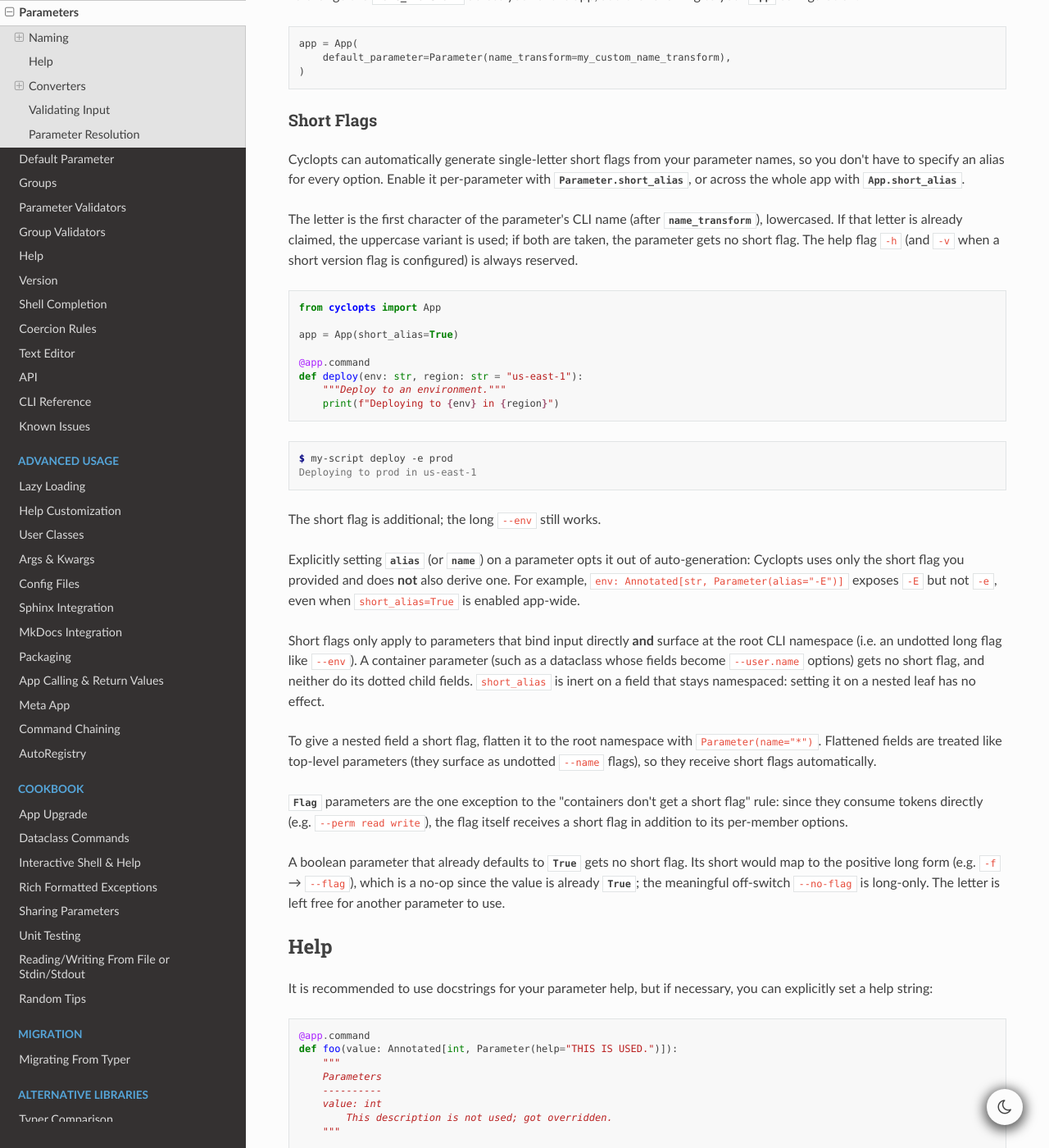
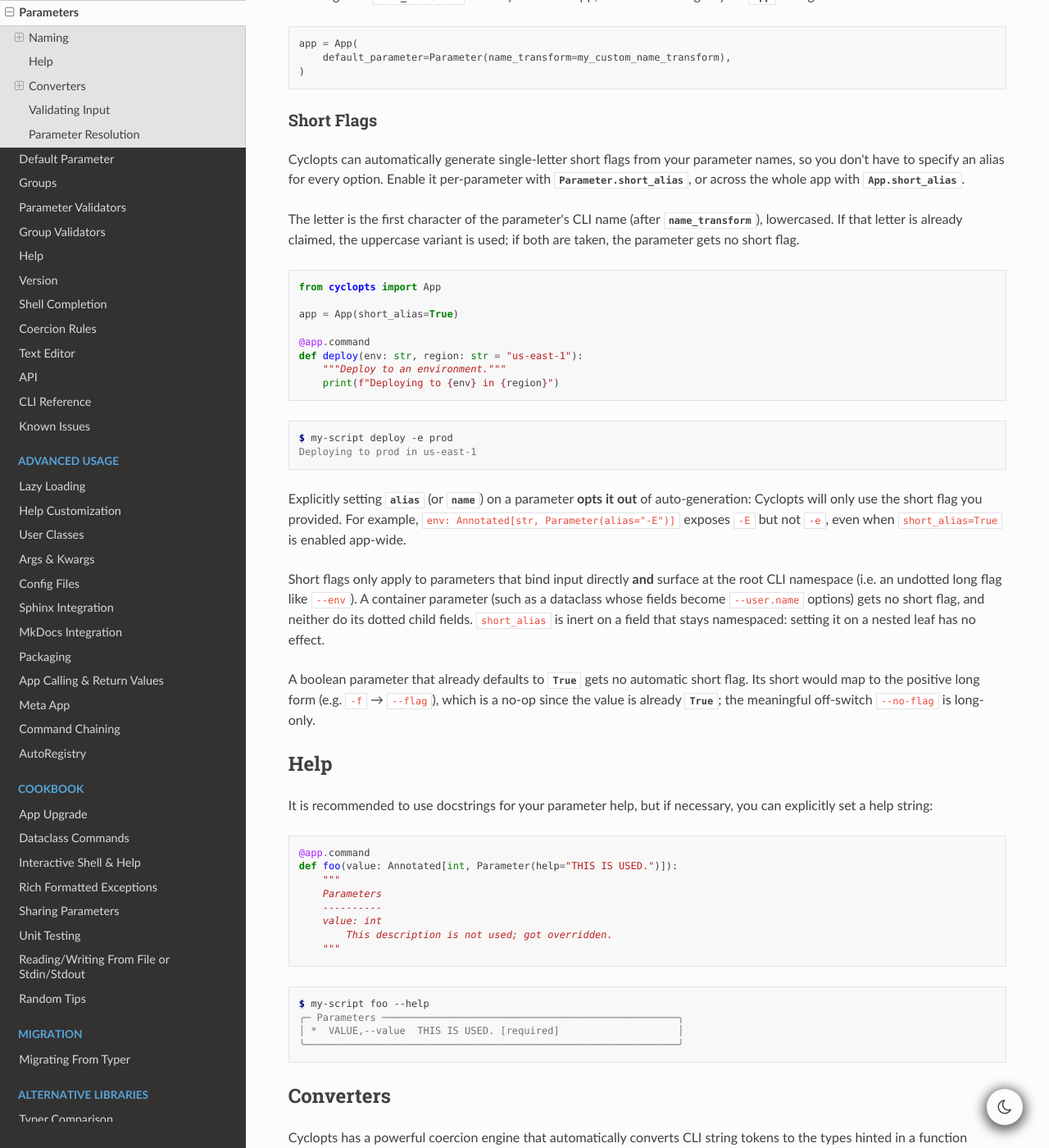
Before and after one commit to BrianPugh/cyclopts, a Sphinx documentation site: the page built from docs/source/parameters.rst, in a window 1280 px wide and 1400 px high, scrolled down 3538 px. Shown: the whole window at 82% size. Built offline with Sphinx 7.4.7 and the Read the Docs theme 3.1.0, drawn with Linux system fonts in a browser that asks for light colours; the version number could not be read and is left out.

Commit message:
tweak parameters.rst

```diff
--- a/docs/source/parameters.rst
+++ b/docs/source/parameters.rst
@@ -200,7 +200,6 @@ Enable it per-parameter with :attr:`Parameter.short_alias <cyclopts.Parameter.sh
 
 The letter is the first character of the parameter's CLI name (after :attr:`~cyclopts.Parameter.name_transform`), lowercased.
 If that letter is already claimed, the uppercase variant is used; if both are taken, the parameter gets no short flag.
-The help flag ``-h`` (and ``-v`` when a short version flag is configured) is always reserved.
 
 .. code-block:: python
 
@@ -218,23 +217,15 @@ The help flag ``-h`` (and ``-v`` when a short version flag is configured) is alw
    $ my-script deploy -e prod
    Deploying to prod in us-east-1
 
-The short flag is additional; the long ``--env`` still works.
-
-Explicitly setting :attr:`~cyclopts.Parameter.alias` (or :attr:`~cyclopts.Parameter.name`) on a parameter opts it out of auto-generation: Cyclopts uses only the short flag you provided and does **not** also derive one.
+Explicitly setting :attr:`~cyclopts.Parameter.alias` (or :attr:`~cyclopts.Parameter.name`) on a parameter **opts it out** of auto-generation: Cyclopts will only use the short flag you provided.
 For example, ``env: Annotated[str, Parameter(alias="-E")]`` exposes ``-E`` but not ``-e``, even when ``short_alias=True`` is enabled app-wide.
 
 Short flags only apply to parameters that bind input directly **and** surface at the root CLI namespace (i.e. an undotted long flag like ``--env``).
 A container parameter (such as a dataclass whose fields become ``--user.name`` options) gets no short flag, and neither do its dotted child fields.
 ``short_alias`` is inert on a field that stays namespaced: setting it on a nested leaf has no effect.
 
-To give a nested field a short flag, flatten it to the root namespace with ``Parameter(name="*")``.
-Flattened fields are treated like top-level parameters (they surface as undotted ``--name`` flags), so they receive short flags automatically.
-
-:obj:`~enum.Flag` parameters are the one exception to the "containers don't get a short flag" rule: since they consume tokens directly (e.g. ``--perm read write``), the flag itself receives a short flag in addition to its per-member options.
-
-A boolean parameter that already defaults to :obj:`True` gets no short flag.
+A boolean parameter that already defaults to :obj:`True` gets no automatic short flag.
 Its short would map to the positive long form (e.g. ``-f`` → ``--flag``), which is a no-op since the value is already :obj:`True`; the meaningful off-switch ``--no-flag`` is long-only.
-The letter is left free for another parameter to use.
 
 ----
 Help
```
